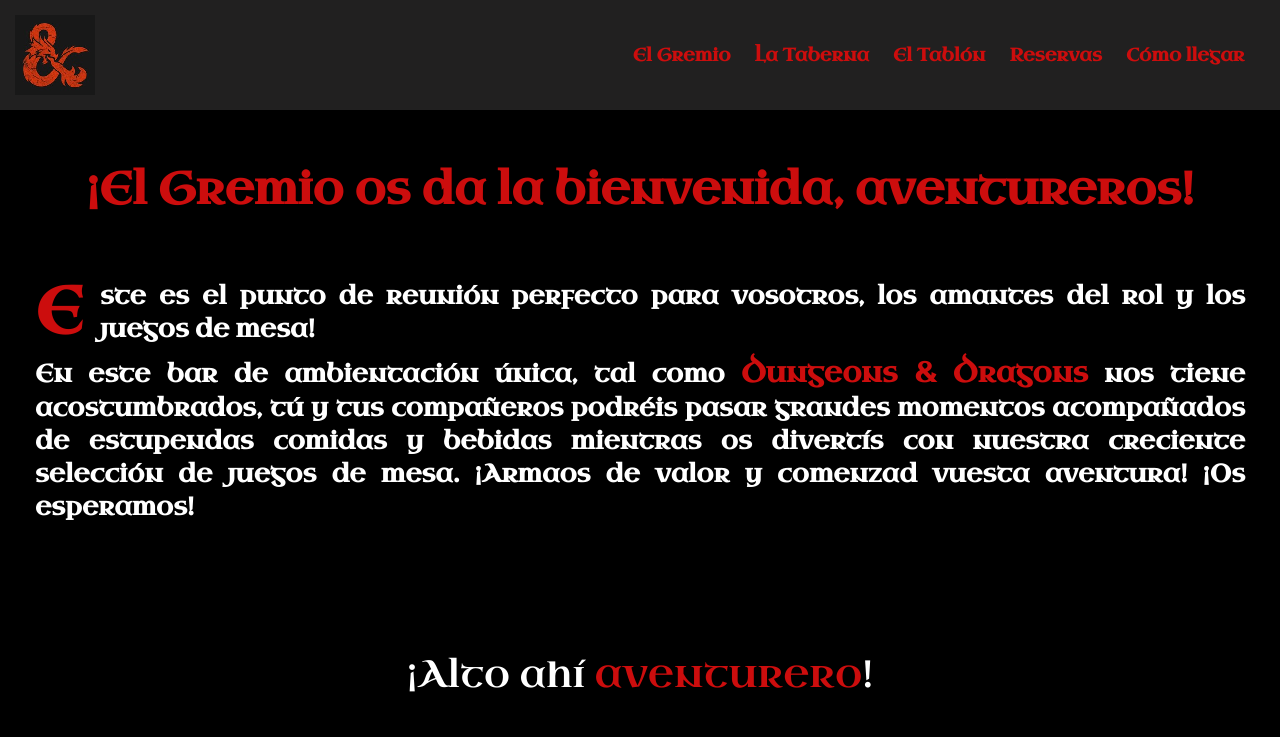
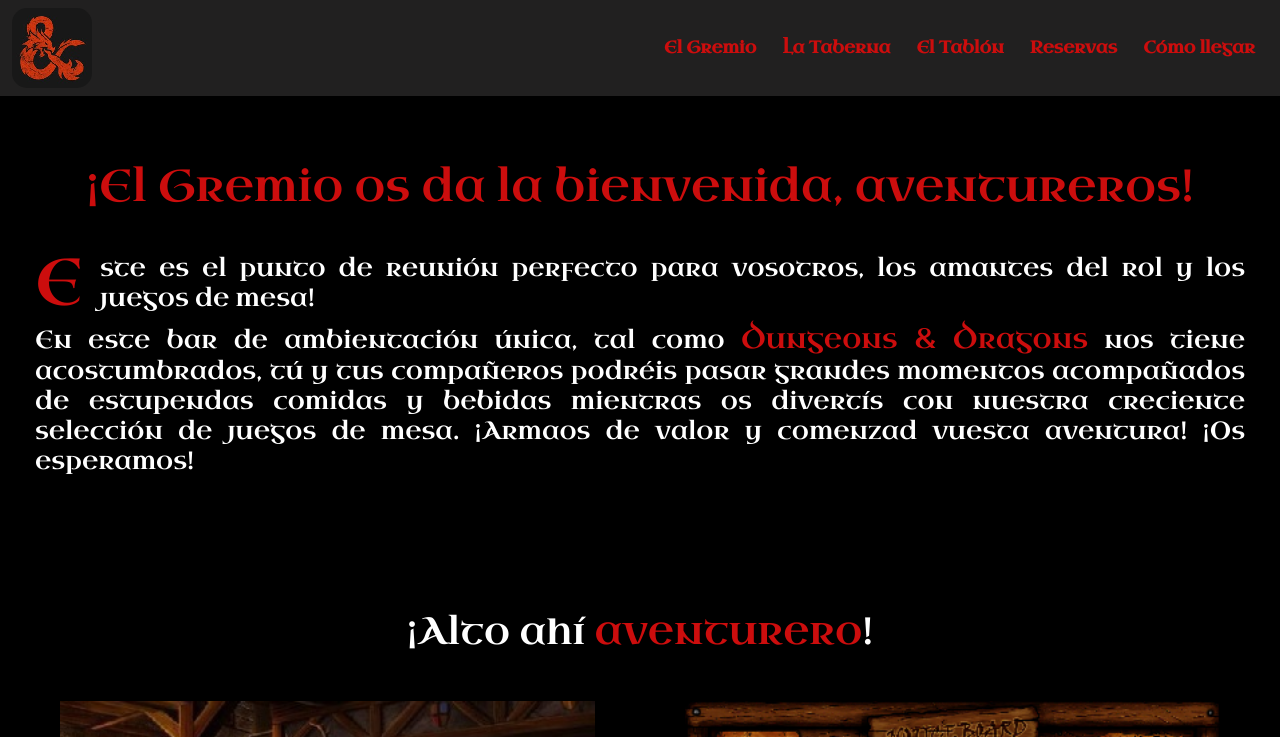
Before and after one commit to MartinCdrHs/ElGremio-MartinBustamante, a plain HTML site: page index.html in a window 1280 px wide. Shown: the top 737 px of the page. Drawn offline with nearby package versions, Linux system fonts and the light colour scheme.

Commit message:
primera inclusion de bootstrap en proyecto sobre nav

```diff
--- a/css/estilos.css
+++ b/css/estilos.css
@@ -8,31 +8,35 @@ body{
 
 /* Estilos de Navegador */
 
-nav{
-    display: flex;
-    flex-direction: column;
-    justify-content: center;
-    align-items: center;
-    background-color: #232222f5;
-    padding-top: 15px;
+.navbar-toggler {
+    background-color: #cc0d0d;
 }
 
-nav ul{
-    list-style: none;
-    padding: 5px 0;
-    text-align: center;
-    margin: 10px;
+.navbar{
+    background-color: #232222f5;
+    width: 100%;
+    position: fixed;
+    top: 0;
+    left: 0;
 }
 
-nav ul li{
-    padding: 5px;
+.nav-img{
+    border-radius: 15px;
 }
 
-nav ul li a{
-    text-decoration: none;
-    color: rgb(204, 13, 13);
+.me-auto{
+    margin-right: 0 !important;
+    margin-left: auto;
+}
+
+.nav-item{
+    margin: 5px;
+}
+
+.nav-link{
+    color: #cc0d0d;
     font-weight: bold;
-    font-size: 18px;
+    font-size: 17px;
     transition-timing-function: ease-in-out;
 }
 
@@ -294,28 +298,7 @@ footer ul li{
     /* En Navegador */
 
     body{
-        padding-top: 115px;
-    }
-
-    nav{
-        flex-direction: row;
-        justify-content:space-between;
-        align-items: center;
-        padding: 15px;
-        position: fixed;
-        width: 98%;
-        top: 0;
-        left: 0;
-    }
-
-    nav ul{
-        padding: 15px ;
-        margin: 0;
-        }
-
-    nav ul li{
-        display: inline-block;
-        padding: 10px;
+        padding-top: 145px;
     }
 
     /* En pagina carta - Main */
@@ -349,13 +332,17 @@ footer ul li{
     /* En nav */
 
     nav ul li:hover{
-        transform: scale(1.2);
+        /* transform: scale(1.2); */
         transition-duration: 0.5s;
         text-decoration: underline;
         border-style: solid;
         border-width: 1.5px;
         border-radius: 3px;
-        border-color: rgb(204, 13, 13)
+        border-color: #cc0d0d;
+    }
+
+    .nav-link:hover{
+        color: #cc0d0d;
     }
 
 
--- a/index.html
+++ b/index.html
@@ -6,6 +6,7 @@
     <meta http-equiv="X-UA-Compatible" content="IE=edge">
     <meta name="viewport" content="width=device-width, initial-scale=1.0">
     <title>El Gremio</title>
+    <link href="https://cdn.jsdelivr.net/npm/bootstrap@5.2.2/dist/css/bootstrap.min.css" rel="stylesheet" integrity="sha384-Zenh87qX5JnK2Jl0vWa8Ck2rdkQ2Bzep5IDxbcnCeuOxjzrPF/et3URy9Bv1WTRi" crossorigin="anonymous">
     <link rel="stylesheet" href="css/estilos.css">
     <link rel="preconnect" href="https://fonts.googleapis.com">
     <link rel="preconnect" href="https://fonts.gstatic.com" crossorigin>
@@ -14,29 +15,32 @@
 
 <body>
     <!-- Navegador -->
-    <nav>
-
-         <!-- Imagen de Navegador -->
-         <img src="imagenes/logo80x80.png" alt="logo">
-
-        <!-- Barra de Navegacion -->
-        <ul>
-            <li>
-                <a href="index.html">El Gremio</a>
+    <nav class="navbar navbar-expand-lg">
+        <div class="container-fluid nav-flex">
+            <img class="nav-img" src="imagenes/logo80x80.png" alt="logo">
+            <button class="navbar-toggler" type="button" data-bs-toggle="collapse" data-bs-target="#navbarText" aria-controls="navbarText" aria-expanded="false" aria-label="Toggle navigation">
+            <span class="navbar-toggler-icon"></span>
+            </button>
+          <div class="collapse navbar-collapse" id="navbarText">
+            <ul class="navbar-nav me-auto mb-2 mb-lg-0">
+              <li class="nav-item">
+                <a class="nav-link" href="index.html">El Gremio</a>
               </li>
-            <li>
-                <a href="paginas/carta.html">La Taberna</a>
+              <li class="nav-item">
+                <a class="nav-link" href="paginas/carta.html">La Taberna</a>
               </li>
-            <li>
-                <a href="paginas/juegos.html">El Tablón</a>
+              <li class="nav-item">
+                <a class="nav-link" href="paginas/juegos.html">El Tablón</a>
               </li>
-            <li>
-                <a href="paginas/reservas.html">Reservas</a>
+              <li class="nav-item">
+                <a class="nav-link" href="paginas/reservas.html">Reservas</a>
               </li>
-            <li>
-                <a href="paginas/comollego.html">Cómo llegar</a>
+              <li class="nav-item">
+                <a class="nav-link" href="paginas/comollego.html">Cómo llegar</a>
               </li>
             </ul>
+          </div>
+        </div>
       </nav>
 
 <!-- Header -->
@@ -99,6 +103,6 @@
         </li>
     </ul>
 </footer>
-
+<script src="https://cdn.jsdelivr.net/npm/bootstrap@5.2.2/dist/js/bootstrap.bundle.min.js" integrity="sha384-OERcA2EqjJCMA+/3y+gxIOqMEjwtxJY7qPCqsdltbNJuaOe923+mo//f6V8Qbsw3" crossorigin="anonymous"></script>
 </body>
 </html>
```
Lines whose indentation alone changed are shown as unchanged.
